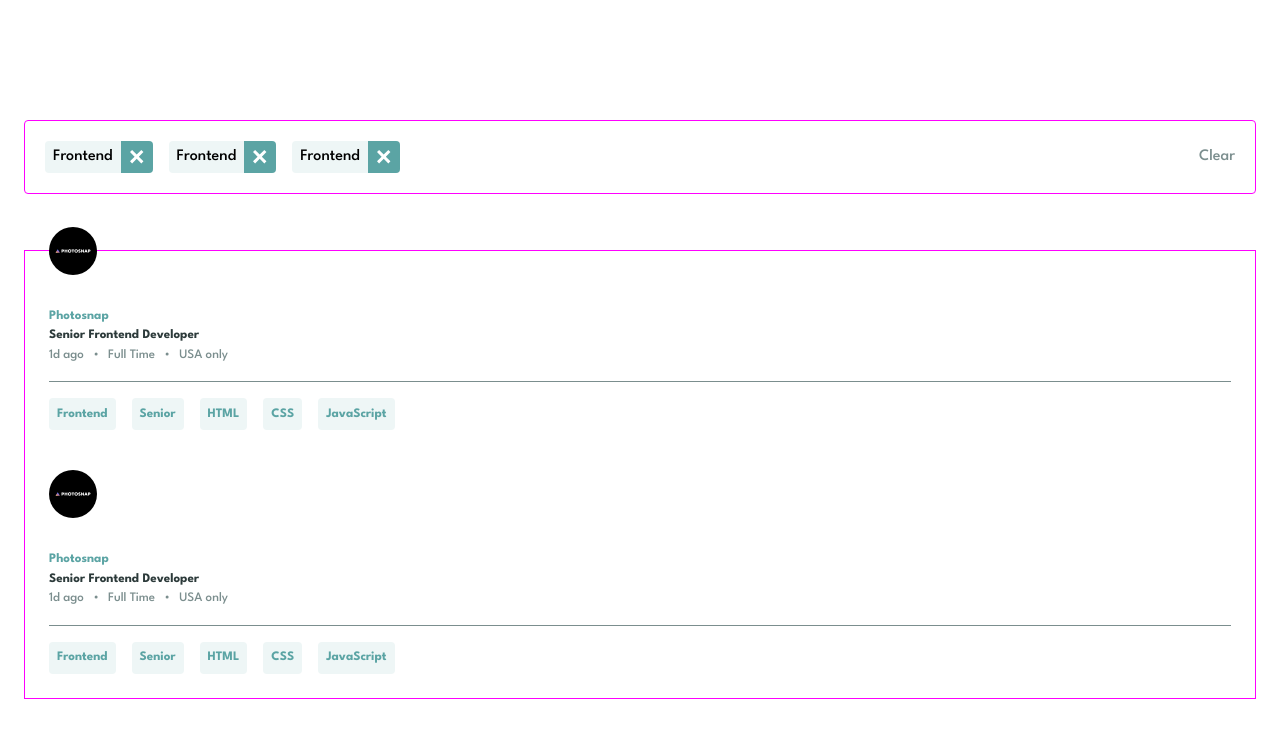
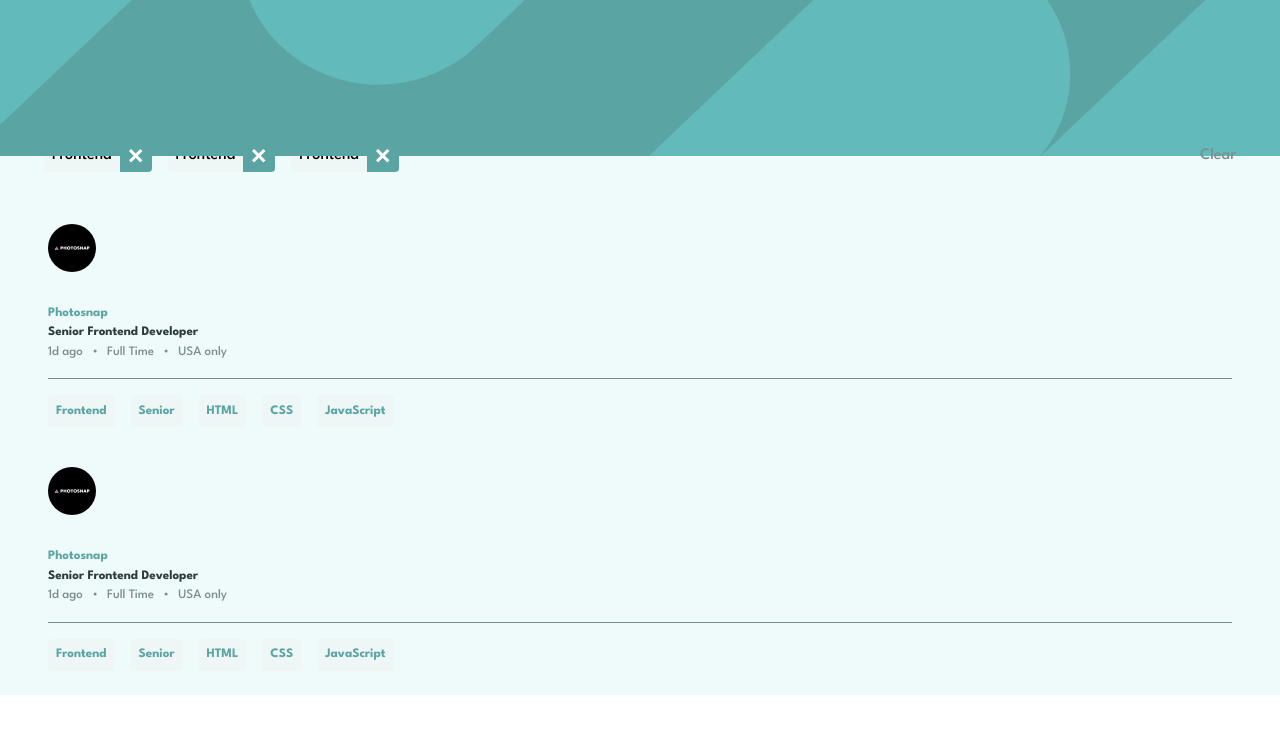
Before and after one commit to c0dehamster/static-job-listings, a React (Vite) app: page / in a window 1280 px wide. Shown: the top 738 px of the page. Built offline with nearby package versions, Linux system fonts and the light colour scheme.

Commit message:
Add background

```diff
--- a/src/App.css
+++ b/src/App.css
@@ -1,4 +1,6 @@
 .app {
+	position: relative;
+
 	padding-block-start: 7.5rem;
 	padding-inline: 1.5rem;
 
@@ -7,11 +9,22 @@
 	align-items: center;
 	justify-content: baseline;
 	gap: 3.5rem;
+
+	background-color: var(--color-neutral-100);
 }
 
-.app > * {
-	/* Temporary */
-	border: 1px solid magenta;
+.app::before {
+	content: "";
+	position: absolute;
+	inset-inline: 0;
+	top: 0;
+	height: 9.75rem;
+
+	background-color: var(--color-primary-400);
+	background-image: url(./assets/images/bg-header-mobile.svg);
+	background-position: top;
+	background-repeat: no-repeat;
+	background-size: cover;
 }
 
 .main {
@@ -23,3 +36,9 @@
 	flex-direction: column;
 	gap: 2.5rem;
 }
+
+@media screen and (min-width: 40rem) {
+	.app::before {
+		background-image: url(./assets/images/bg-header-desktop.svg);
+	}
+}
```
